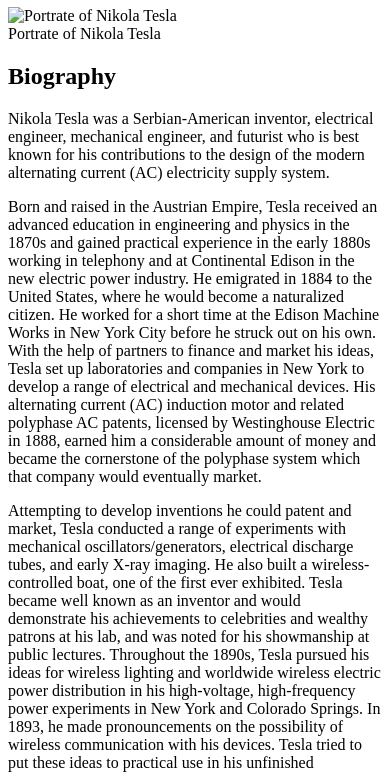
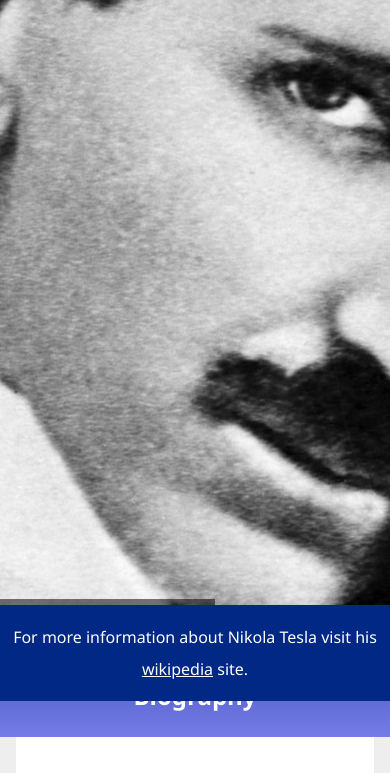
Before and after one commit to Oyvind-Solberg/fcc-tribute-page, a plain HTML site: page index.html in a window 390 px wide. Shown: the part 143-916 px from the top of the page. Drawn offline with Linux system fonts and the light colour scheme; the site is published under a folder, as on GitHub Pages, so addresses that start at the root find nothing.

Commit message:
Responsive_v01

```diff
--- a/css/style.css
+++ b/css/style.css
@@ -15,8 +15,9 @@
 }
 
 body {
-    font-family: 'Segoe UI', Tahoma, Geneva, Verdana, sans-serif;
-    background-color: var(--Light)
+	font-family: "Segoe UI", Tahoma, Geneva, Verdana, sans-serif;
+
+	background-color: var(--Light);
 }
 
 a {
@@ -26,44 +27,53 @@ a {
 /* Utillity classes */
 .flex-container {
 	display: flex;
+	align-items: center;
 	flex-direction: column;
 	justify-content: center;
-    align-items: center;
+
+	width: 100%;
+	margin: auto;
+
 	text-align: center;
-    margin: auto;
-    width: 100%;
 }
 
 .container {
 	margin: 0 2rem;
 }
 
-
 /* Titles and text */
 .titles {
+	position: relative;
+
 	height: 150px;
+
 	background: linear-gradient(var(--Primary-color), var(--Light-color));
-    position: relative;
 }
-
 
 .titles::before {
 	position: absolute;
 	top: 0;
 	left: 0;
-    content: '';
+
 	display: block;
+
 	width: 100%;
 	height: 3rem;
+
+	content: "";
+
 	background-color: var(--Dark-color);
 }
 
 .text-format {
+	line-height: 2;
+
 	max-width: 1200px;
+	margin: auto;
 	padding: 2rem 6rem;
-    margin: auto;
-    line-height: 2;
+
 	text-align: left;
+
 	background-color: #fff;
 }
 
@@ -73,13 +83,16 @@ a {
 
 .text-format ul {
 	padding: 4rem 0;
+
 	list-style: none;
 }
 
 .text-format li {
+	line-height: 1.5;
+
 	padding: 1rem 0;
+
 	list-style: none;
-    line-height: 1.5;
 }
 
 .list-space {
@@ -90,48 +103,55 @@ a {
 /* Fixed positions */
 .top-lock {
 	position: fixed;
+	z-index: 2;
 	top: 0;
 	left: 0;
-    z-index: 2;
 }
 
 .bottom-lock {
 	position: fixed;
+	z-index: 2;
 	bottom: 0;
 	left: 0;
-    z-index: 2;
 }
 
 /* Main navbar */
 
 #main-nav {
 	margin: auto;
-    box-shadow: 0 0 30px #0007;
+
 	border-radius: 3px;
 	background-color: var(--Primary-color);
+	box-shadow: 0 0 30px #0007;
 }
 
 #main-nav ul {
 	display: flex;
+	align-items: center;
 	justify-content: center;
-    align-items: center;
+
 	list-style: none;
 }
 
 .menu-btn {
+	display: inline-block;
+
+	padding: 0.8rem 1.5rem;
+
 	text-decoration: none;
+	text-transform: uppercase;
+
 	color: #fff;
-    padding: 0.8rem 1.5rem;
-    display: inline-block;
-    text-transform: uppercase;
 }
 
 /* Header title */
 .header-title {
 	position: relative;
+
+	overflow: hidden;
+
 	width: 100%;
 	height: calc(100vh - 4rem);
-    overflow: hidden;
 }
 
 #home .header-title .titles {
@@ -139,39 +159,48 @@ a {
 }
 
 #title {
+	font-size: 3.5rem;
+
+	margin-top: 2rem;
+
 	color: #fff;
-    font-size: 3.5rem;
-    margin-top: 2rem;
 }
 
 #img-div {
+	/* position: relative; */
+	display: flex;
+	overflow: hidden;
+	align-items: center;
+	flex-direction: column;
+	justify-content: center;
+
 	width: 100%;
 	height: 100%;
-    /* position: relative; */
-    display: flex;
-    flex-direction: column;
-    justify-content: center;
-    align-items: center;
+
 	text-align: center;
-    overflow: hidden;
+
 	background-color: var(--Dark);
 }
 
 #img-div img {
 	max-width: 1920px;
+	height: 100%;
+
 	object-fit: cover;
-    height: 100%;
 }
 
 #img-caption {
+	font-size: 1.5rem;
+
 	position: absolute;
+	z-index: 1;
 	bottom: 0;
 	left: 0;
+
 	padding: 1rem 2rem;
-    font-size: 1.5rem;
+
 	color: #fff;
 	background-color: #0008;
-    z-index: 1;
 }
 
 /* Subtitles */
@@ -180,10 +209,13 @@ a {
 }
 
 .titles h2 {
+	font-size: 2rem;
+
+	z-index: 1;
+
 	margin-top: 2rem;
+
 	color: #fff;
-    font-size: 2rem;
-    z-index: 1;
 }
 
 #biography,
@@ -193,21 +225,25 @@ a {
 
 /* Awards */
 #awards .text-format {
+	display: flex;
+	align-items: center;
+	flex-direction: column;
+
 	margin-bottom: 3rem;
-    display: flex;
-    flex-direction: column;
-    align-items: center;
 }
 
 /* Footer */
 .article-footer {
 	width: 100%;
 	margin: auto;
+
 	background-color: var(--Dark-color);
 }
 .article-footer .text-format {
 	padding: 0;
+
 	text-align: center;
+
 	color: #fff;
 	background-color: var(--Dark-color);
 }
@@ -216,7 +252,6 @@ a {
 	margin-top: 1rem;
 	margin-bottom: 1rem;
 }
-
 
 /* Media queries */
 
@@ -240,6 +275,7 @@ a {
 
 	.text-format ul {
 		padding: 2rem 0;
+
 		list-style: none;
 	}
 
@@ -257,22 +293,26 @@ a {
 
 	#title {
 		font-size: 2.5rem;
+
 		margin-top: 1rem;
 	}
 
 	.titles h2 {
 		font-size: 1.5rem;
+
 		margin-top: 1rem;
 	}
 
 	#img-caption {
+		font-size: 1rem;
+
+		z-index: 1;
+
 		padding: 0.5rem 1.25rem;
-    font-size: 1rem;
+
 		color: #fff;
 		background-color: #0008;
-    z-index: 1;
-
-
+	}
 }
 
 /* Phone 568px */
@@ -291,9 +331,7 @@ a {
 
 	.text-format ul {
 		padding: 1rem 0;
+
 		list-style: none;
 	}
-    .titles {
-
 }
-}
--- a/index.html
+++ b/index.html
@@ -1,10 +1,10 @@
 <!DOCTYPE html>
 <html lang="en">
 	<head>
-    <meta charset="UTF-8">
-    <meta name="viewport" content="width=device-width, initial-scale=1.0">
-    <meta http-equiv="X-UA-Compatible" content="ie=edge">
-    <link rel="stylesheet" href="/css/style.css">
+		<meta charset="UTF-8" />
+		<meta name="viewport" content="width=device-width, initial-scale=1.0" />
+		<meta http-equiv="X-UA-Compatible" content="ie=edge" />
+		<link rel="stylesheet" href="css/style.css" />
 		<title>Nikolai Tesla</title>
 	</head>
 	<body>
@@ -16,8 +16,14 @@
 					<nav id="main-nav">
 						<ul>
 							<li><a class="menu-btn" href="#home">Home</a></li>
-                        <li><a class="menu-btn" href="#biography">Biography</a></li>
-                        <li><a class="menu-btn" href="#awards">Awards</a></li>
+							<li>
+								<a class="menu-btn" href="#biography"
+									>Biography</a
+								>
+							</li>
+							<li>
+								<a class="menu-btn" href="#awards">Awards</a>
+							</li>
 						</ul>
 					</nav>
 				</div>
@@ -27,8 +33,15 @@
 						<h1 id="title">Nikola Tesla</h1>
 					</div>
 					<div id="img-div">
-                    <img width="1920px" src="/img/header_image.jpg" alt="Portrate of Nikola Tesla" id="image">
-                    <figcaption id="img-caption">Portrate of Nikola Tesla</figcaption>
+						<img
+							width="1920px"
+							src="img/header_image.jpg"
+							alt="Portrate of Nikola Tesla"
+							id="image"
+						/>
+						<figcaption id="img-caption">
+							Portrate of Nikola Tesla
+						</figcaption>
 					</div>
 				</div>
 			</header>
@@ -40,33 +53,75 @@
 					</div>
 					<div class="container">
 						<div class="text-format">
-                        <p>Nikola Tesla was a Serbian-American inventor, electrical engineer, mechanical engineer, and futurist who is best
-                            known for his contributions to the design of the modern alternating current (AC) electricity supply system.</p>
+							<p>
+								Nikola Tesla was a Serbian-American inventor,
+								electrical engineer, mechanical engineer, and
+								futurist who is best known for his contributions
+								to the design of the modern alternating current
+								(AC) electricity supply system.
+							</p>
 
-                        <p>Born and raised in the Austrian Empire, Tesla received an advanced education in engineering and physics in the 1870s
-                            and gained practical experience in the early 1880s working in telephony and at Continental Edison in the new
-                            electric power industry. He emigrated in 1884 to the United States, where he would become a naturalized citizen. He
-                            worked for a short time at the Edison Machine Works in New York City before he struck out on his own. With the help
-                            of partners to finance and market his ideas, Tesla set up laboratories and companies in New York to develop a range
-                            of electrical and mechanical devices. His alternating current (AC) induction motor and related polyphase AC patents,
-                            licensed by Westinghouse Electric in 1888, earned him a considerable amount of money and became the cornerstone of
-                            the polyphase system which that company would eventually market.</p>
+							<p>
+								Born and raised in the Austrian Empire, Tesla
+								received an advanced education in engineering
+								and physics in the 1870s and gained practical
+								experience in the early 1880s working in
+								telephony and at Continental Edison in the new
+								electric power industry. He emigrated in 1884 to
+								the United States, where he would become a
+								naturalized citizen. He worked for a short time
+								at the Edison Machine Works in New York City
+								before he struck out on his own. With the help
+								of partners to finance and market his ideas,
+								Tesla set up laboratories and companies in New
+								York to develop a range of electrical and
+								mechanical devices. His alternating current (AC)
+								induction motor and related polyphase AC
+								patents, licensed by Westinghouse Electric in
+								1888, earned him a considerable amount of money
+								and became the cornerstone of the polyphase
+								system which that company would eventually
+								market.
+							</p>
 
-                        <p>Attempting to develop inventions he could patent and market, Tesla conducted a range of experiments with mechanical
-                            oscillators/generators, electrical discharge tubes, and early X-ray imaging. He also built a wireless-controlled
-                            boat, one of the first ever exhibited. Tesla became well known as an inventor and would demonstrate his achievements
-                            to celebrities and wealthy patrons at his lab, and was noted for his showmanship at public lectures. Throughout the
-                            1890s, Tesla pursued his ideas for wireless lighting and worldwide wireless electric power distribution in his
-                            high-voltage, high-frequency power experiments in New York and Colorado Springs. In 1893, he made pronouncements on
-                            the possibility of wireless communication with his devices. Tesla tried to put these ideas to practical use in his
-                            unfinished Wardenclyffe Tower project, an intercontinental wireless communication and power transmitter, but ran out
-                            of funding before he could complete it.</p>
+							<p>
+								Attempting to develop inventions he could patent
+								and market, Tesla conducted a range of
+								experiments with mechanical
+								oscillators/generators, electrical discharge
+								tubes, and early X-ray imaging. He also built a
+								wireless-controlled boat, one of the first ever
+								exhibited. Tesla became well known as an
+								inventor and would demonstrate his achievements
+								to celebrities and wealthy patrons at his lab,
+								and was noted for his showmanship at public
+								lectures. Throughout the 1890s, Tesla pursued
+								his ideas for wireless lighting and worldwide
+								wireless electric power distribution in his
+								high-voltage, high-frequency power experiments
+								in New York and Colorado Springs. In 1893, he
+								made pronouncements on the possibility of
+								wireless communication with his devices. Tesla
+								tried to put these ideas to practical use in his
+								unfinished Wardenclyffe Tower project, an
+								intercontinental wireless communication and
+								power transmitter, but ran out of funding before
+								he could complete it.
+							</p>
 
-                        <p>After Wardenclyffe, Tesla experimented with a series of inventions in the 1910s and 1920s with varying degrees of
-                            success. Having spent most of his money, Tesla lived in a series of New York hotels, leaving behind unpaid bills. He
-                            died in New York City in January 1943. Tesla's work fell into relative obscurity following his death, until 1960,
-                            when the General Conference on Weights and Measures named the SI unit of magnetic flux density the tesla in his
-                            honor. There has been a resurgence in popular interest in Tesla since the 1990s.
+							<p>
+								After Wardenclyffe, Tesla experimented with a
+								series of inventions in the 1910s and 1920s with
+								varying degrees of success. Having spent most of
+								his money, Tesla lived in a series of New York
+								hotels, leaving behind unpaid bills. He died in
+								New York City in January 1943. Tesla's work fell
+								into relative obscurity following his death,
+								until 1960, when the General Conference on
+								Weights and Measures named the SI unit of
+								magnetic flux density the tesla in his honor.
+								There has been a resurgence in popular interest
+								in Tesla since the 1990s.
 							</p>
 						</div>
 					</div>
@@ -79,17 +134,56 @@
 					<div class="container">
 						<div class="text-format">
 							<ul>
-                            <li>1892 <span class="list-space">-</span>Order of St. Sava, II Class, Government of Serbia</li>
-                            <li>1894 <span class="list-space">-</span>Elliott Cresson Medal</li>
-                            <li>1895 <span class="list-space">-</span>Order of Prince Danilo I</li>
-                            <li>1917 <span class="list-space">-</span>AIEE Edison Medal</li>
-                            <li>1926 <span class="list-space">-</span>Order of St. Sava, I Class, Government of Yugoslavia</li>
-                            <li>1931 <span class="list-space">-</span>Order of the Yugoslav Crown</li>
-                            <li>1934 <span class="list-space">-</span>John Scott Medal</li>
-                            <li>1936 <span class="list-space">-</span>Order of the White Eagle, I Class, Government of Yugoslavia</li>
-                            <li>1937 <span class="list-space">-</span>Order of the White Lion, I Class, Government of Czechoslovakia</li>
-                            <li>1937 <span class="list-space">-</span>University of Paris Medal</li>
-                            <li>1939 <span class="list-space">-</span>The Medal of the University St. Clement of Ochrida, Sofia, Bulgaria</li>
+								<li>
+									1892 <span class="list-space">-</span>Order
+									of St. Sava, II Class, Government of Serbia
+								</li>
+								<li>
+									1894
+									<span class="list-space">-</span>Elliott
+									Cresson Medal
+								</li>
+								<li>
+									1895 <span class="list-space">-</span>Order
+									of Prince Danilo I
+								</li>
+								<li>
+									1917 <span class="list-space">-</span>AIEE
+									Edison Medal
+								</li>
+								<li>
+									1926 <span class="list-space">-</span>Order
+									of St. Sava, I Class, Government of
+									Yugoslavia
+								</li>
+								<li>
+									1931 <span class="list-space">-</span>Order
+									of the Yugoslav Crown
+								</li>
+								<li>
+									1934 <span class="list-space">-</span>John
+									Scott Medal
+								</li>
+								<li>
+									1936 <span class="list-space">-</span>Order
+									of the White Eagle, I Class, Government of
+									Yugoslavia
+								</li>
+								<li>
+									1937 <span class="list-space">-</span>Order
+									of the White Lion, I Class, Government of
+									Czechoslovakia
+								</li>
+								<li>
+									1937
+									<span class="list-space">-</span>University
+									of Paris Medal
+								</li>
+								<li>
+									1939 <span class="list-space">-</span>The
+									Medal of the University St. Clement of
+									Ochrida, Sofia, Bulgaria
+								</li>
 							</ul>
 						</div>
 					</div>
@@ -97,12 +191,19 @@
 
 				<footer class="article-footer bottom-lock flex-container">
 					<div class="flex-container text-format">
-                    <p>For more information about Nikola Tesla visit his <a href="https://en.wikipedia.org/wiki/Nikola_Tesla"
-                            id="tribute-link" target="_blank">wikipedia</a> site.</p>
+						<p>
+							For more information about Nikola Tesla visit his
+							<a
+								href="https://en.wikipedia.org/wiki/Nikola_Tesla"
+								id="tribute-link"
+								target="_blank"
+								>wikipedia</a
+							>
+							site.
+						</p>
 					</div>
 				</footer>
 			</article>
 		</main>
-
 	</body>
 </html>
```
Lines whose indentation alone changed are shown as unchanged.
